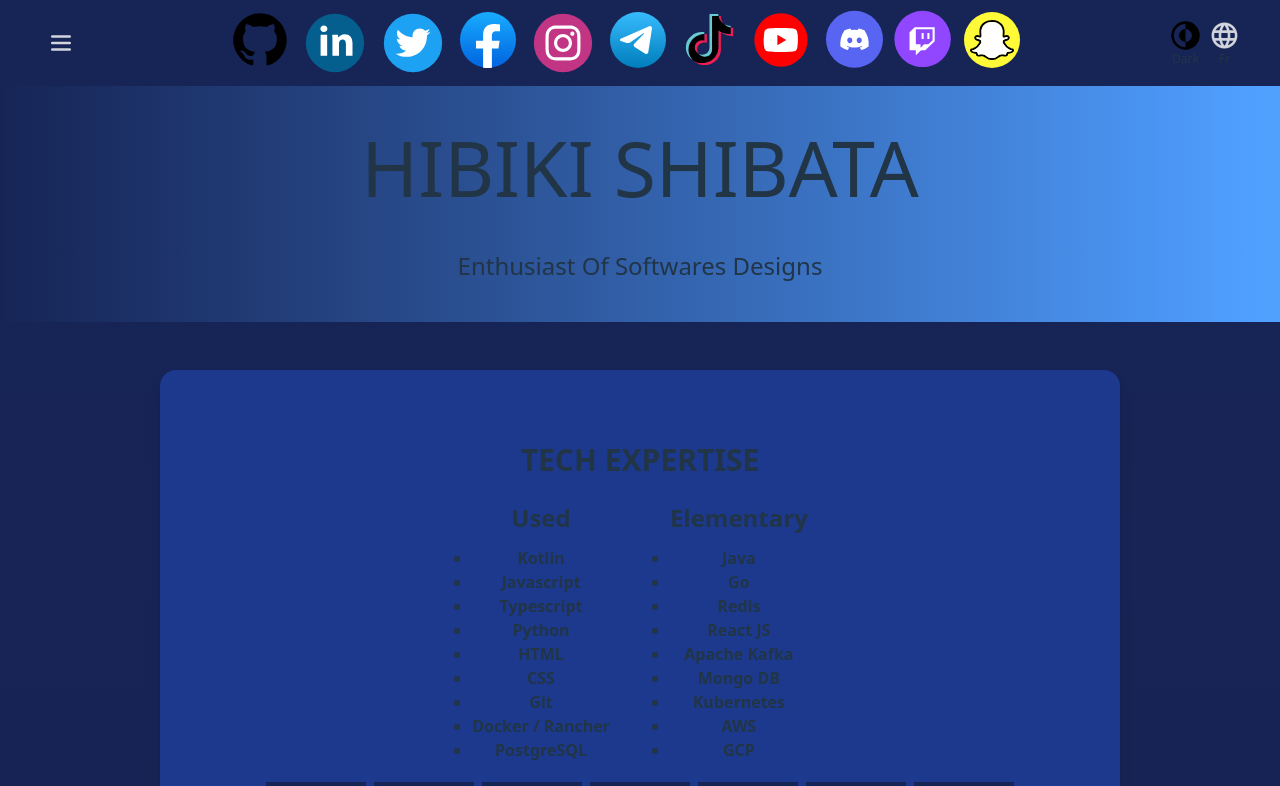
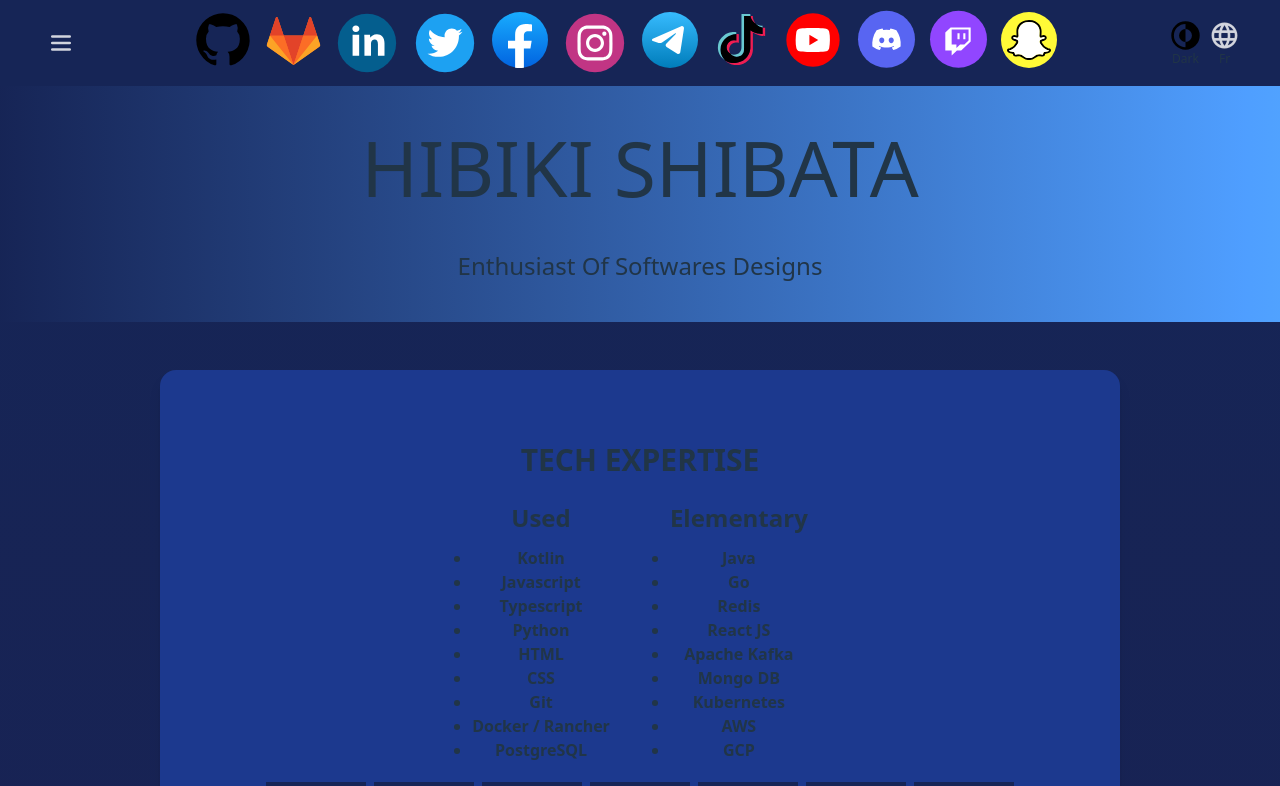
Before and after one commit to hibiki-shibata/hibiki-shibata.github.io, a React (Vite) app: page / in a window 1280 px wide. Shown: the top 786 px of the page. Built offline with nearby package versions, Linux system fonts and the light colour scheme.

Commit message:
Update (#71)
Co-authored-by: Hibiki Shibata <hibiki@hibiki-shibata.local>

```diff
--- /dev/null
+++ b/src/hibiki-shibata-profile/components/socialIcons/gitlab.tsx
@@ -0,0 +1,8 @@
+function gitlabIcon() {
+    return (
+        <a href="https://gitlab.com/hibiki-shibata/" target="_blank">
+            <svg width="61px" height="66px" viewBox="0 0 16 16" xmlns="http://www.w3.org/2000/svg" fill="none"><g id="SVGRepo_bgCarrier" stroke-width="0"></g><g id="SVGRepo_tracerCarrier" stroke-linecap="round" stroke-linejoin="round"></g><g id="SVGRepo_iconCarrier"><path fill="#FC6D26" d="M14.975 8.904L14.19 6.55l-1.552-4.67a.268.268 0 00-.255-.18.268.268 0 00-.254.18l-1.552 4.667H5.422L3.87 1.879a.267.267 0 00-.254-.179.267.267 0 00-.254.18l-1.55 4.667-.784 2.357a.515.515 0 00.193.583l6.78 4.812 6.778-4.812a.516.516 0 00.196-.583z"></path><path fill="#E24329" d="M8 14.296l2.578-7.75H5.423L8 14.296z"></path><path fill="#FC6D26" d="M8 14.296l-2.579-7.75H1.813L8 14.296z"></path><path fill="#FCA326" d="M1.81 6.549l-.784 2.354a.515.515 0 00.193.583L8 14.3 1.81 6.55z"></path><path fill="#E24329" d="M1.812 6.549h3.612L3.87 1.882a.268.268 0 00-.254-.18.268.268 0 00-.255.18L1.812 6.549z"></path><path fill="#FC6D26" d="M8 14.296l2.578-7.75h3.614L8 14.296z"></path><path fill="#FCA326" d="M14.19 6.549l.783 2.354a.514.514 0 01-.193.583L8 14.296l6.188-7.747h.001z"></path><path fill="#E24329" d="M14.19 6.549H10.58l1.551-4.667a.267.267 0 01.255-.18c.115 0 .217.073.254.18l1.552 4.667z"></path></g></svg>
+        </a>
+    )
+}
+export default gitlabIcon;
--- a/src/hibiki-shibata-profile/components/socialIcons/index.tsx
+++ b/src/hibiki-shibata-profile/components/socialIcons/index.tsx
@@ -9,11 +9,13 @@ import YoutubeIcon from './youtube'
 import DiscordIcon from './discord'
 import TwitchIcon from './twitch'
 import SnapChatIcon from './snapchat'
+import GitlabIcon from './gitlab'
 
 function socoalIcons() {
     return (
         <>
             <GithubIcon />
+            <GitlabIcon />
             <LinkedinIcon />
             <TwitterIcon />
             <FacebookIcon />
--- a/src/hibiki-shibata-profile/components/socialIcons/twitch.tsx
+++ b/src/hibiki-shibata-profile/components/socialIcons/twitch.tsx
@@ -6,9 +6,8 @@ function twitchIcon() {
             rel="noreferrer"
         >
             <svg
-                width="59px"
-                height="59px"
-                viewBox="0 -50 1020 1070"
+                width="64px" height="64px"
+                viewBox="-90 0 1150 1050"
                 xmlns="http://www.w3.org/2000/svg"
                 fill="#000000"
             >
```
Also changed, not shown: 6 other files (tests, documents, lock files or other folders).
